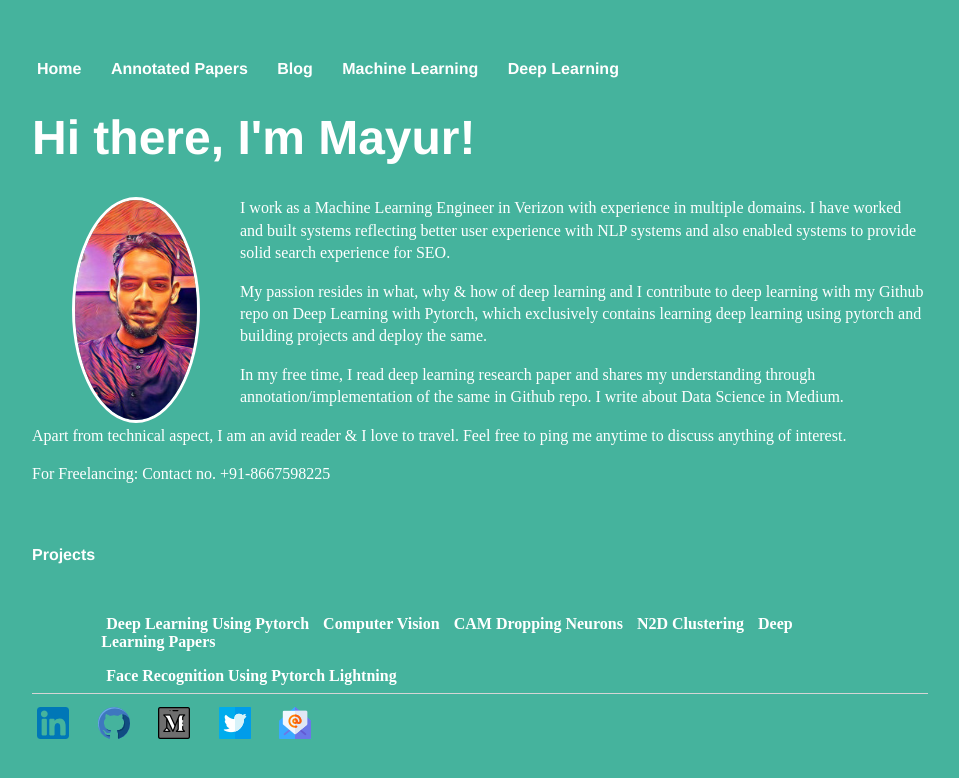
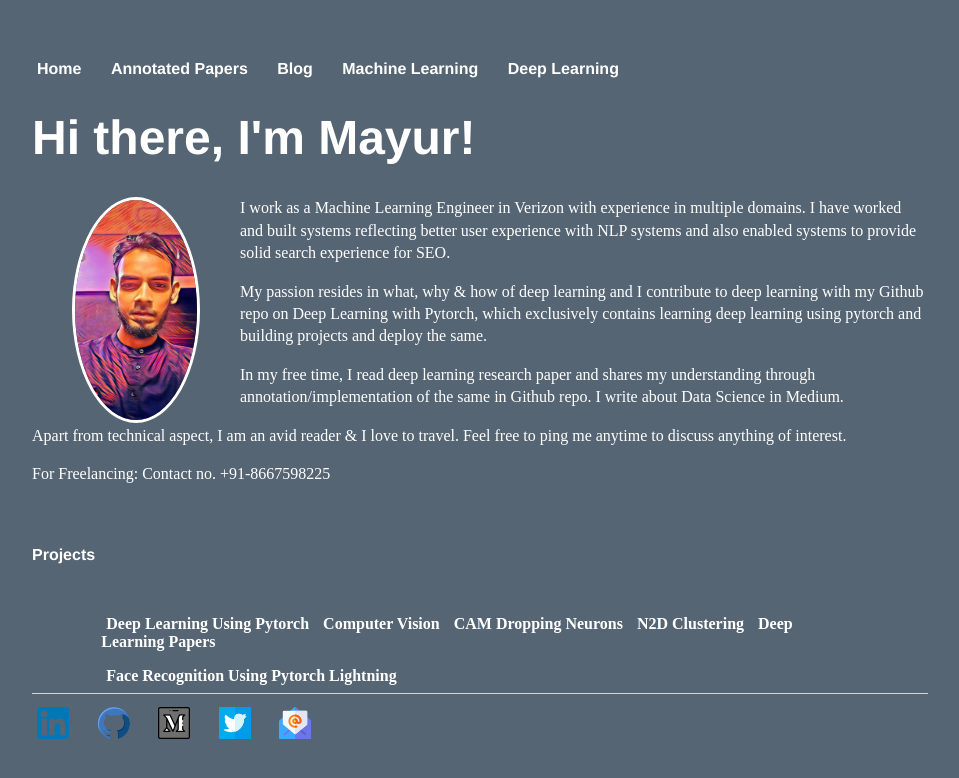
Before and after one commit to Mayurji/mayurji.github.io, a Jekyll site: the page built from index.html, in a window 1280 px wide. Shown: the top 778 px of the page, without its empty margins (160-1119 px from the left). Built offline with Jekyll 4.4.1, drawn with Linux system fonts in a browser that asks for light colours.

Commit message:
Update default.html

```diff
--- a/_layouts/default.html
+++ b/_layouts/default.html
@@ -6,7 +6,7 @@
 		<link rel="stylesheet" type="text/css" href="/css/main.css">
 		<meta name="google-site-verification" content="Qml5-eorENd39vL-Z5OR_K_4Bj_tpO87ApQX8cGYQkc" />
 	</head>
-	<body style="background-color: #45b39d;">
+	<body style="background-color:  #566573;">
 		<nav>
     		<ul>
         		<li><a href="/">Home</a></li>
```
